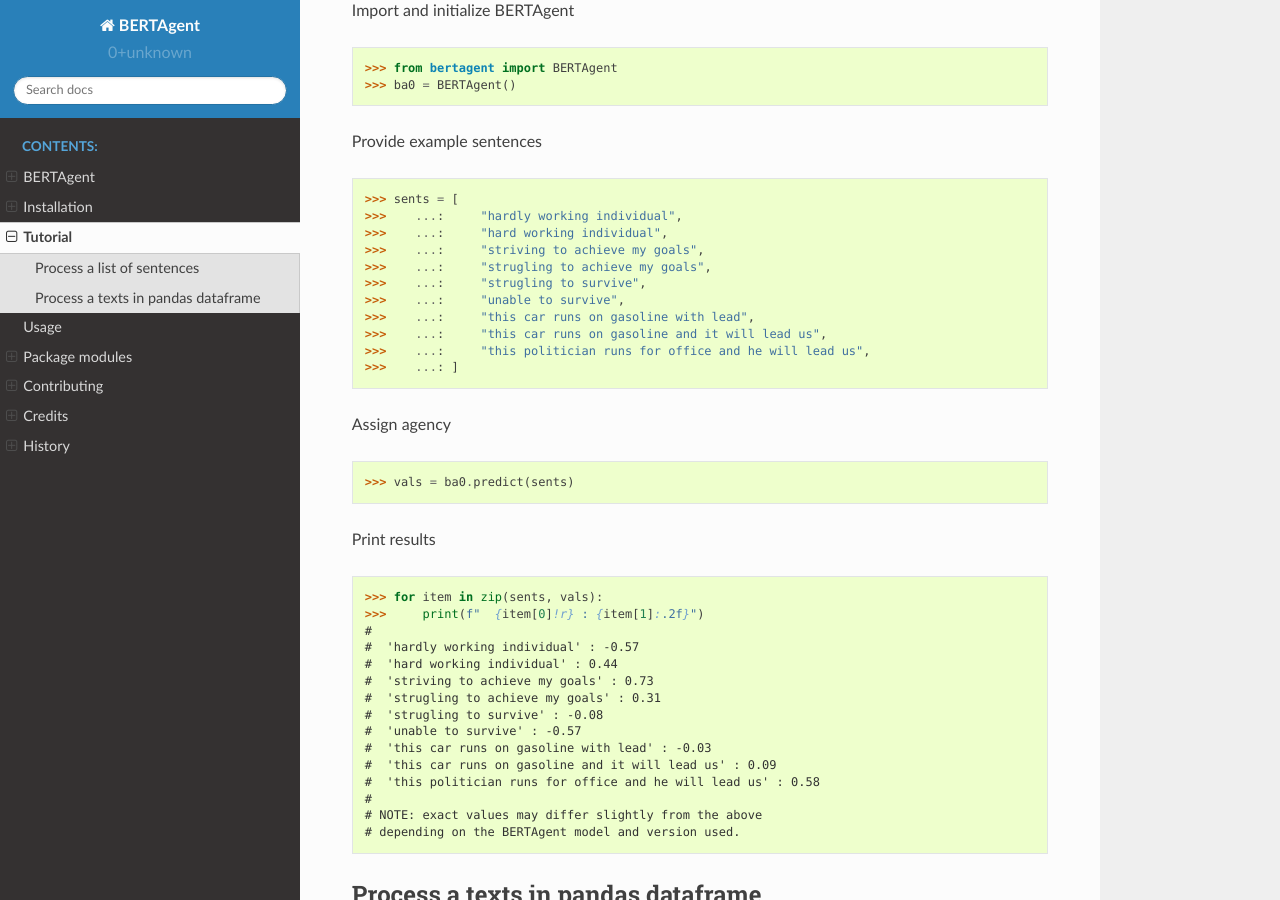
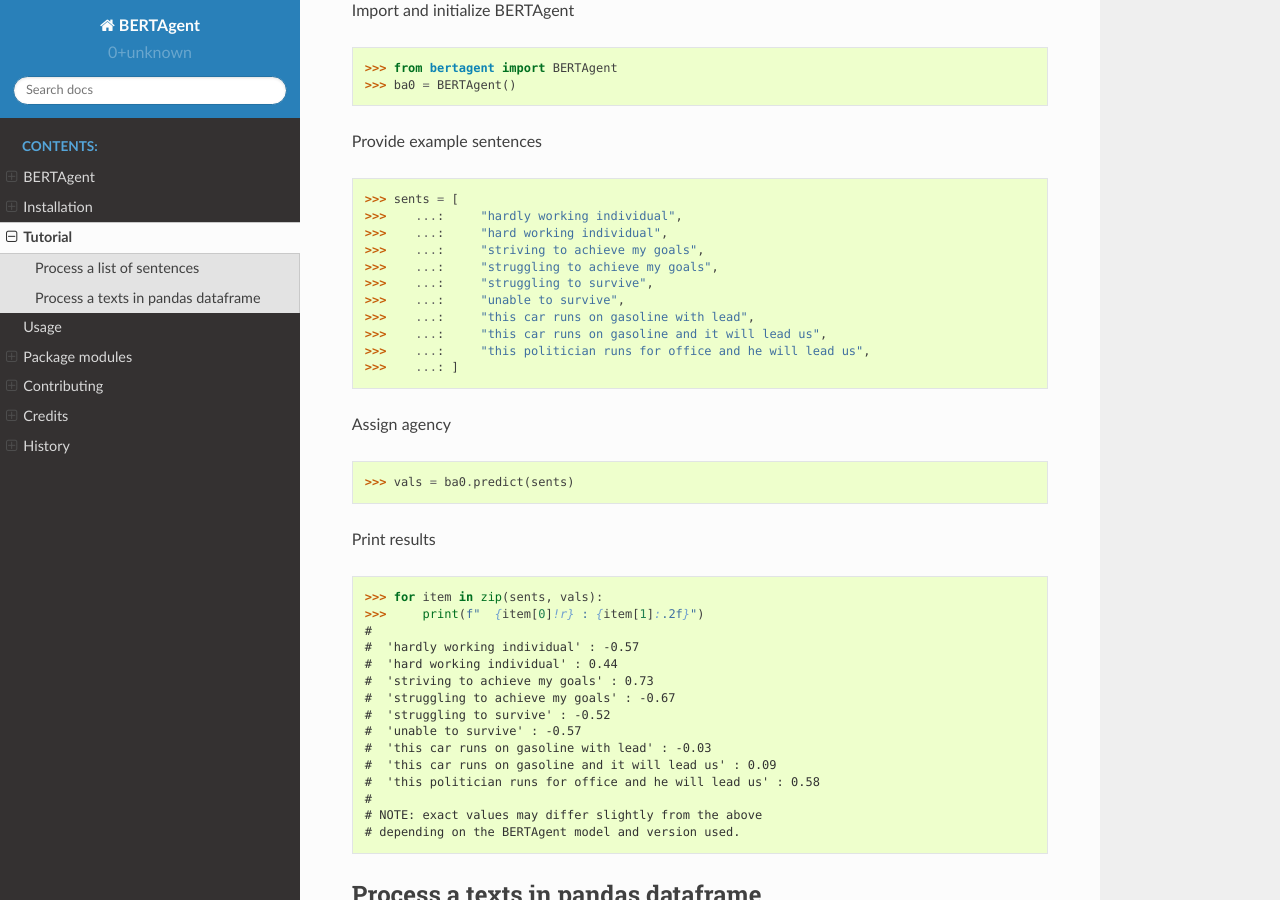
Before and after one commit to cogsys-io/bertagent, a Sphinx documentation site: the page built from docs/source/tutorial.rst, in a window 1280 px wide and 900 px high, scrolled down 264 px. Built offline with Sphinx 7.4.7 and the Read the Docs theme 2.0.0, drawn with Linux system fonts in a browser that asks for light colours.

Commit message:
fix: docs/tutorial (spelling)

```diff
--- a/docs/source/tutorial.rst
+++ b/docs/source/tutorial.rst
@@ -24,8 +24,8 @@
     >>>    ...:     "hardly working individual",
     >>>    ...:     "hard working individual",
     >>>    ...:     "striving to achieve my goals",
-    >>>    ...:     "strugling to achieve my goals",
-    >>>    ...:     "strugling to survive",
+    >>>    ...:     "struggling to achieve my goals",
+    >>>    ...:     "struggling to survive",
     >>>    ...:     "unable to survive",
     >>>    ...:     "this car runs on gasoline with lead",
     >>>    ...:     "this car runs on gasoline and it will lead us",
@@ -50,8 +50,8 @@
     #  'hardly working individual' : -0.57
     #  'hard working individual' : 0.44
     #  'striving to achieve my goals' : 0.73
-    #  'strugling to achieve my goals' : 0.31
-    #  'strugling to survive' : -0.08
+    #  'struggling to achieve my goals' : -0.67
+    #  'struggling to survive' : -0.52
     #  'unable to survive' : -0.57
     #  'this car runs on gasoline with lead' : -0.03
     #  'this car runs on gasoline and it will lead us' : 0.09
```
